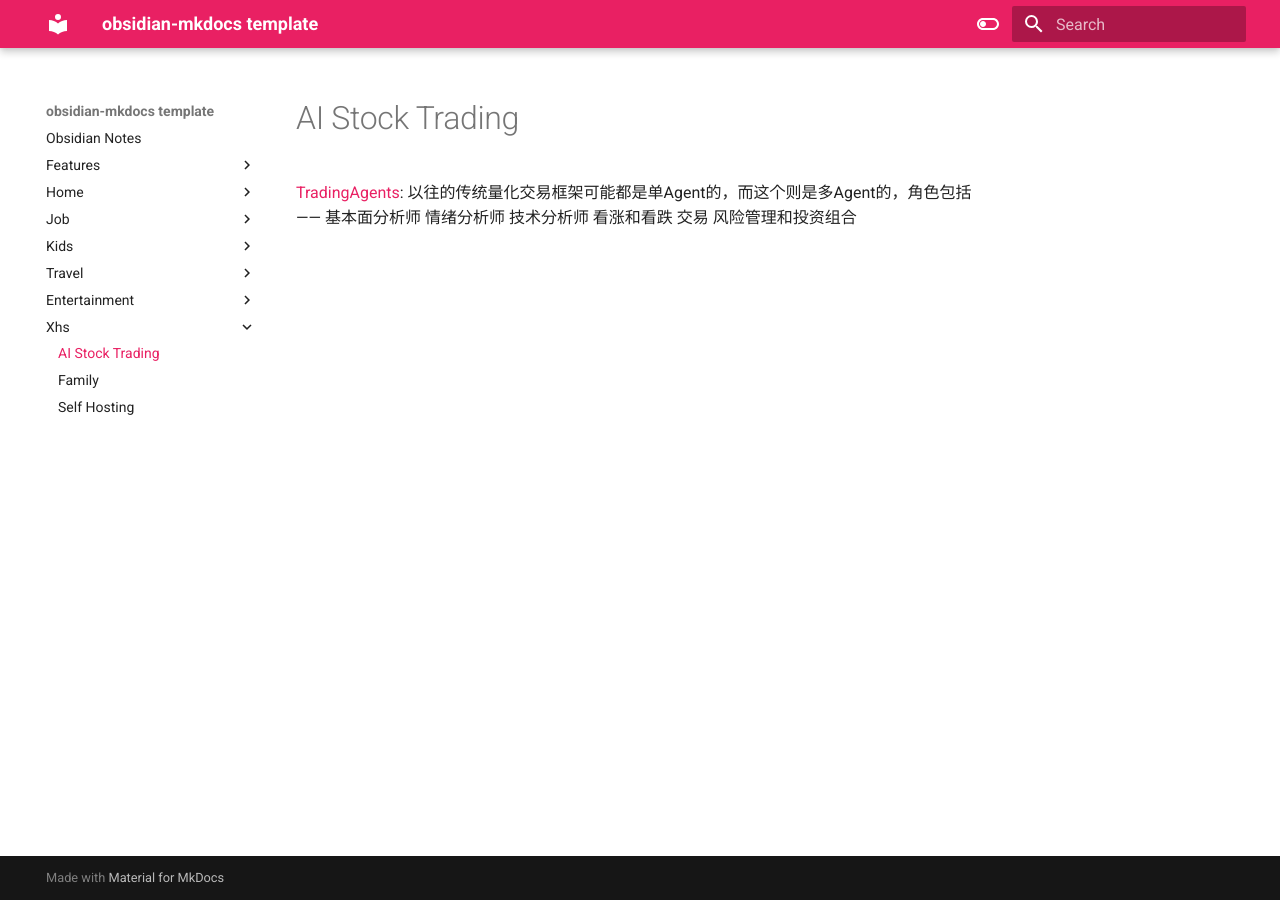
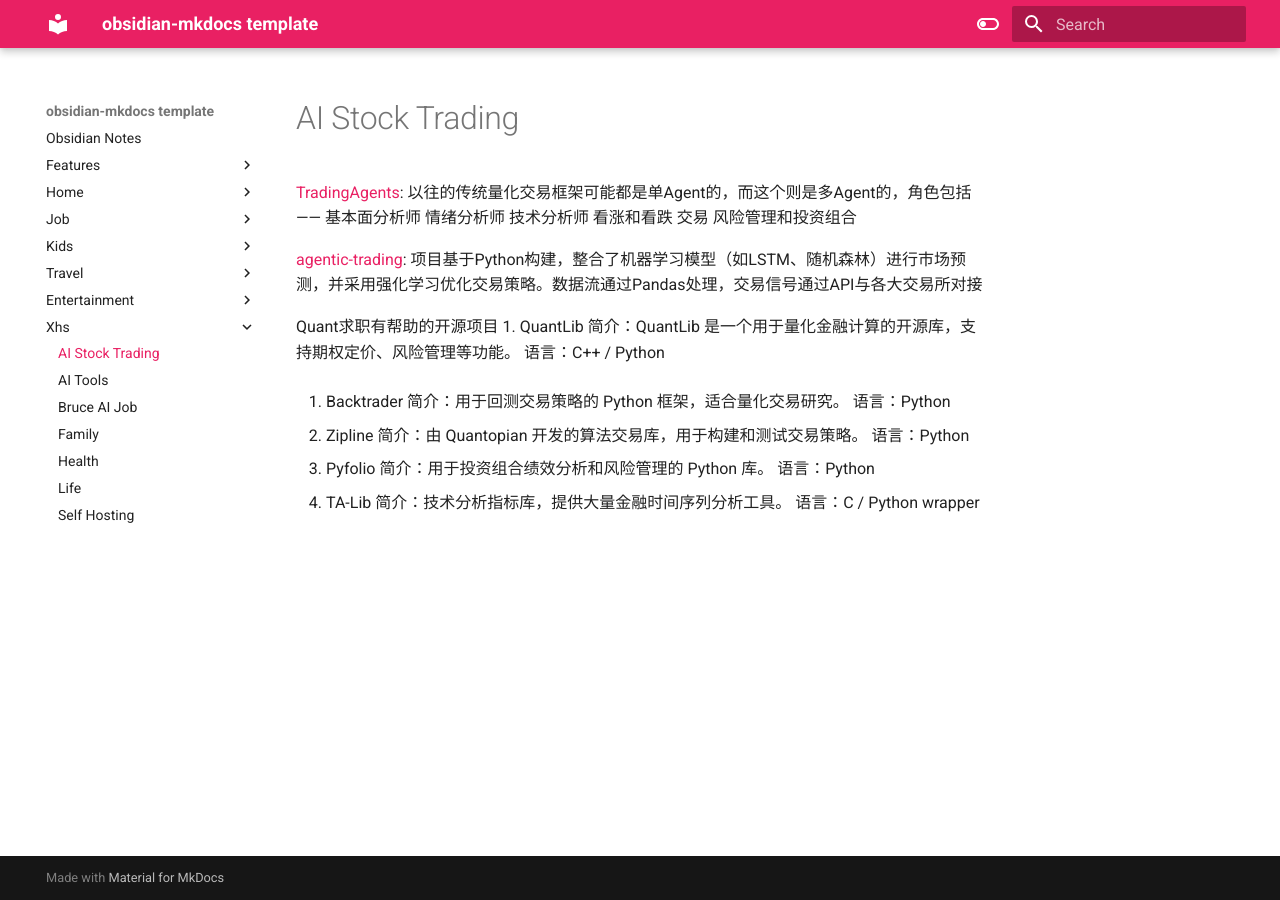
Before and after one commit to macsymgit/obsidian, an MkDocs documentation site: the page built from docs/xhs/AI Stock Trading.md, in a window 1280 px wide. Built offline with MkDocs 1.6.1 and Material for MkDocs 9.7.7, drawn with Linux system fonts in a browser that asks for light colours.

Commit message:
vault backup: 2025-07-31 11:16:12

```diff
--- a/docs/xhs/AI Stock Trading.md
+++ b/docs/xhs/AI Stock Trading.md
@@ -1 +1,33 @@
+---
+tags:
+  - quantitative-trading
+  - trading-agents
+  - open-source-projects
+  - machine-learning
+  - algorithmic-trading
+---
+
 [TradingAgents](https://github.com/TauricResearch/TradingAgents):  以往的传统量化交易框架可能都是单Agent的，而这个则是多Agent的，角色包括—— 基本面分析师 情绪分析师 技术分析师 看涨和看跌 交易 风险管理和投资组合
+
+[agentic-trading](https://github.com/kweinmeister/agentic-trading):  项目基于Python构建，整合了机器学习模型（如LSTM、随机森林）进行市场预测，并采用强化学习优化交易策略。数据流通过Pandas处理，交易信号通过API与各大交易所对接
+
+Quant求职有帮助的开源项目
+1. QuantLib
+简介：QuantLib 是一个用于量化金融计算的开源库，支持期权定价、风险管理等功能。
+语言：C++ / Python
+
+2. Backtrader
+简介：用于回测交易策略的 Python 框架，适合量化交易研究。
+语言：Python
+
+3. Zipline
+简介：由 Quantopian 开发的算法交易库，用于构建和测试交易策略。
+语言：Python
+
+4. Pyfolio
+简介：用于投资组合绩效分析和风险管理的 Python 库。
+语言：Python
+
+5. TA-Lib
+简介：技术分析指标库，提供大量金融时间序列分析工具。
+语言：C / Python wrapper
```
Also changed, not shown: docs/xhs/AI Tools.md (added, +14 -0 lines), docs/xhs/Bruce AI Job.md (added, +11 -0 lines), docs/xhs/Health.md (added, +10 -0 lines), docs/xhs/Life.md (added, +2 -0 lines), 1 other file.
